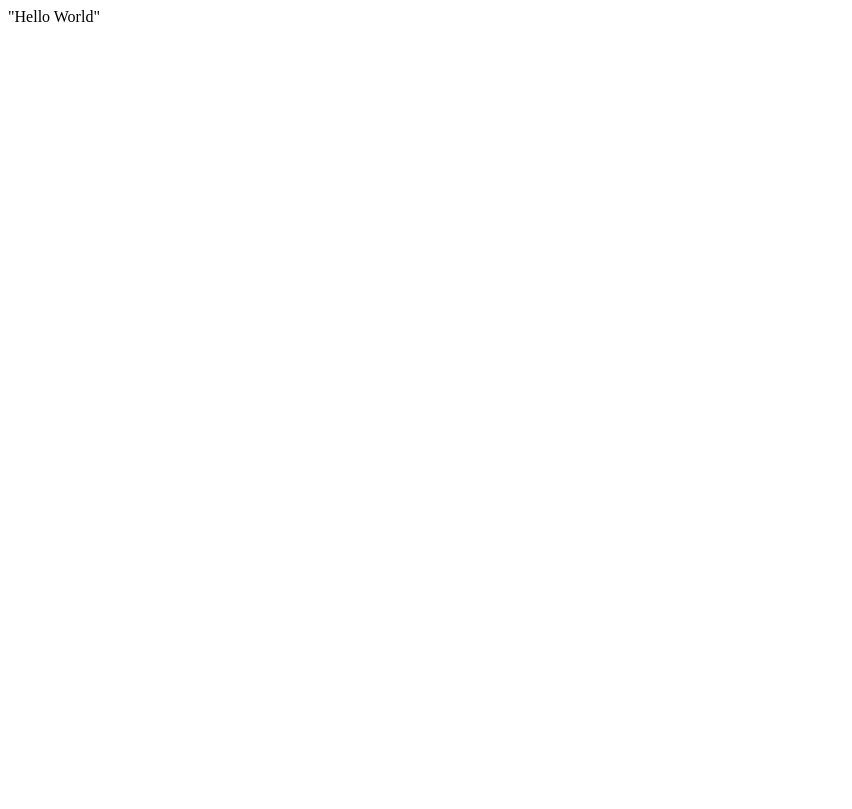
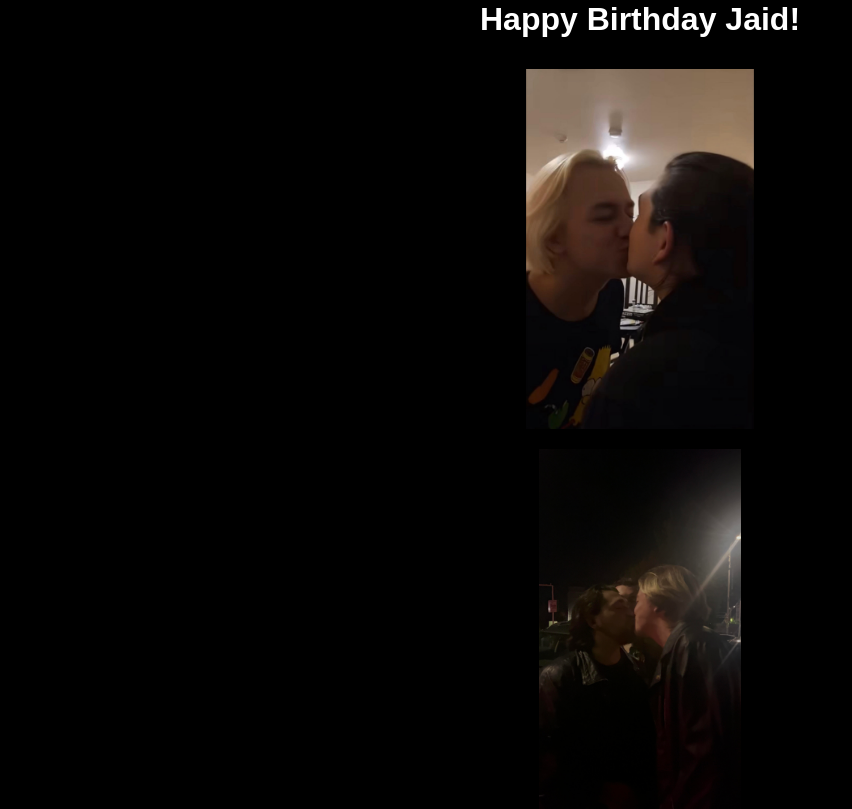
Before and after one commit to GavinJBlack/gavinjblack.github.io, a plain HTML site: page index.html in a window 1280 px wide. Shown: the whole page, without its empty margins (0-852 px from the left). Drawn offline with Linux system fonts and the light colour scheme.

Commit message:
added photos

```diff
--- a/index.html
+++ b/index.html
@@ -1 +1,35 @@
-"Hello World"
+<!DOCTYPE html>
+<html lang="en">
+<head>
+    <meta charset="UTF-8">
+    <meta name="viewport" content="width=device-width, initial-scale=1.0">
+    <title>Happy Birthday!</title>
+    <style>
+        body {
+            display: flex;
+            flex-direction: column;
+            justify-content: center;
+            align-items: center;
+            height: 100vh;
+            margin: 0;
+            background-color: black;
+            color: white;
+            font-family: Arial, sans-serif;
+            text-align: center;
+        }
+        h1 {
+            margin-top: 20px;
+        }
+        img {
+            max-width: 100%;
+            max-height: 45vh;
+            margin: 10px 0;
+        }
+    </style>
+</head>
+<body>
+<h1>Happy Birthday Jaid!</h1>
+<img src="jaidbirthdayimage1.jpg" alt="Happy Birthday Image 1">
+<img src="jaidbirthdayimage2.jpg" alt="Happy Birthday Image 2">
+</body>
+</html>
```
Also changed, not shown: jaidbirthdayimage1.jpg (added), jaidbirthdayimage2.jpg (added).
